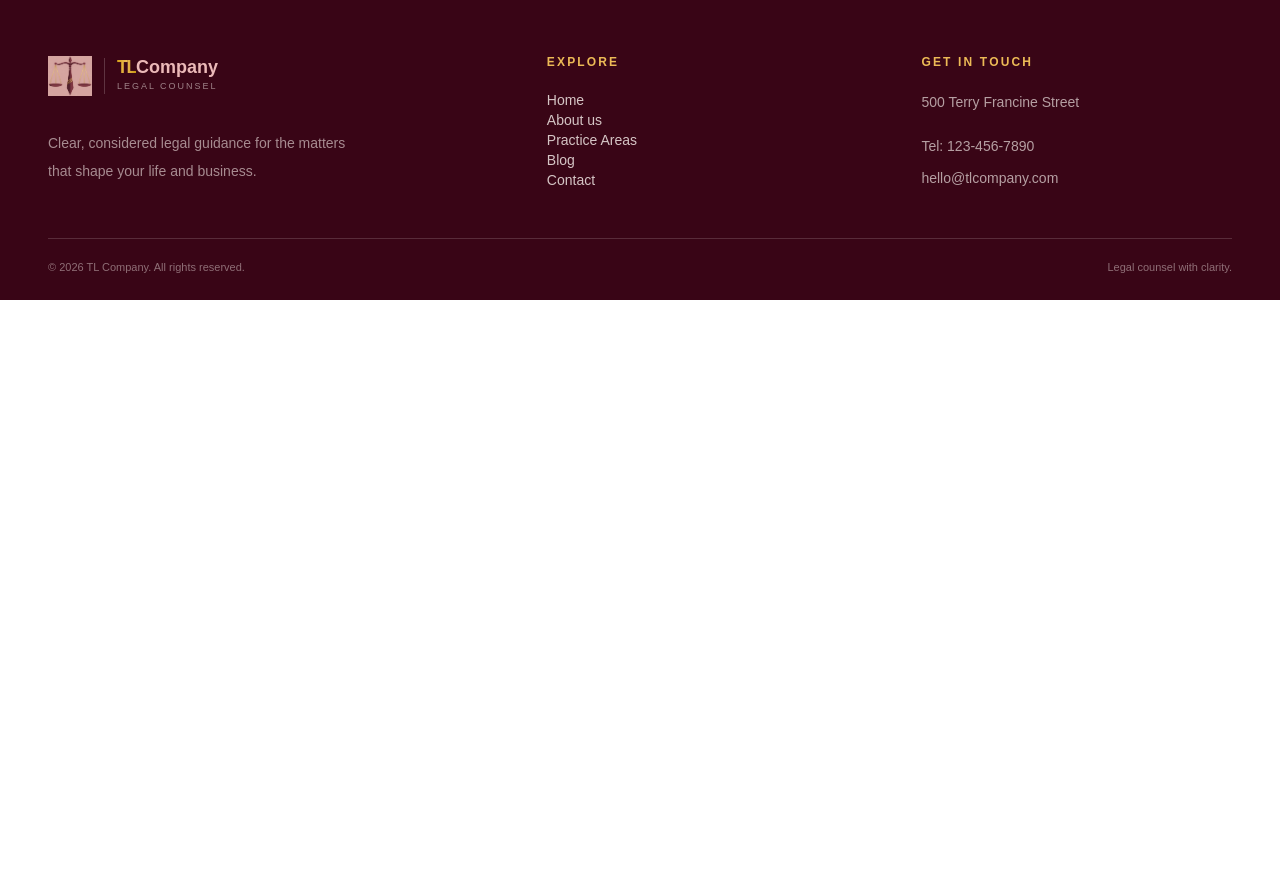
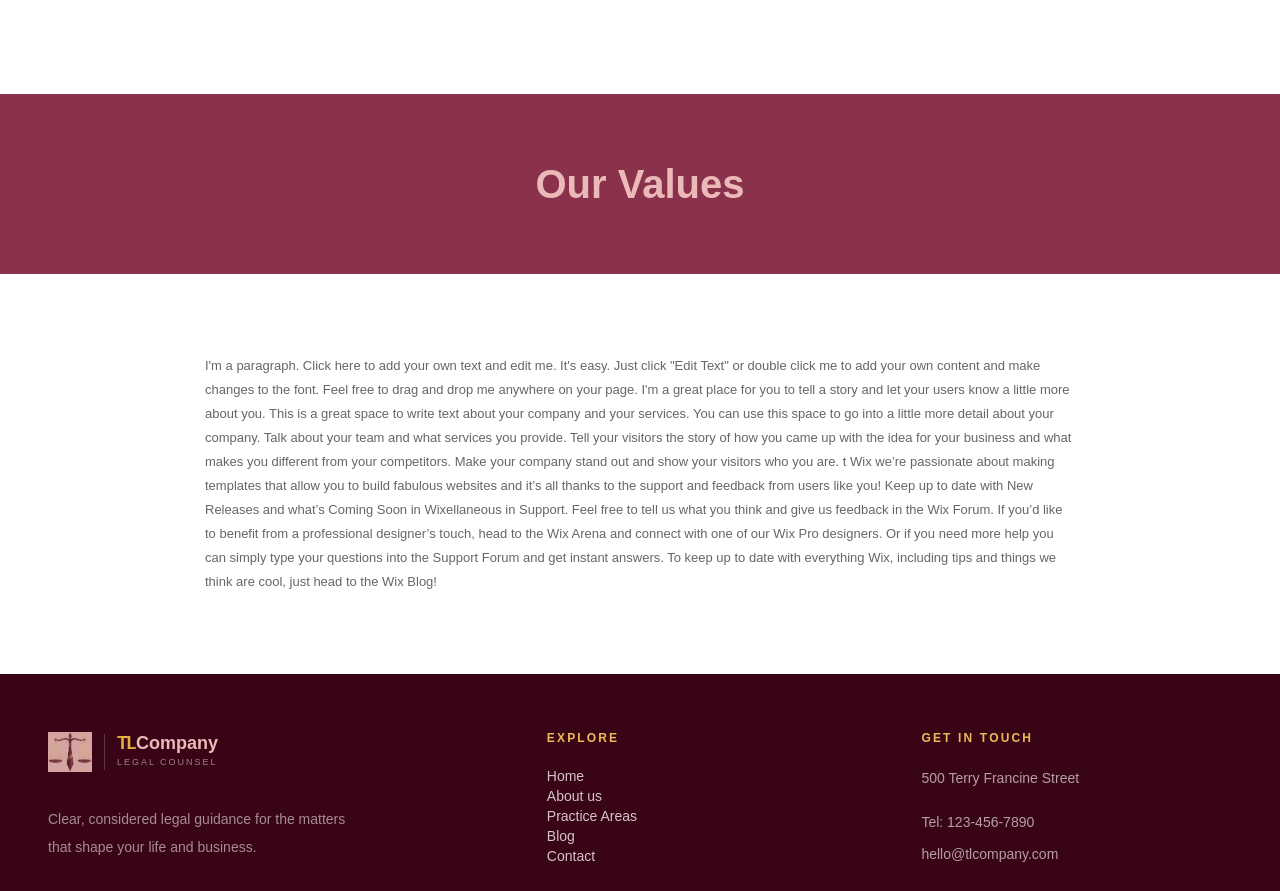
Before and after one commit to athenaa-02/TL_company, a React (Vite) app: page /about in a window 1280 px wide. Shown: the part 1768-2659 px from the top of the page. Before the commit the page ends 2068 px from the top, so only its background shows below. Built offline with nearby package versions, Linux system fonts and the light colour scheme; no server answers; the database is empty.

Commit message:
feat: create our values component and add it to about page

```diff
--- /dev/null
+++ b/src/components/common/ValuesBar.jsx
@@ -0,0 +1,38 @@
+function ValuesBar() {
+  return (
+    <>
+      <section className="flex min-h-[180px] items-center justify-center bg-primary-red px-6 py-10">
+        <h2 className="font-volkhov text-4xl font-bold leading-tight text-basic sm:text-[40px]">
+          Our Values
+        </h2>
+      </section>
+      <section className="bg-white px-6 py-16 sm:py-20">
+        <p className="mx-auto max-w-[870px] text-xs leading-6 text-text-basic sm:text-[13px]">
+          I&apos;m a paragraph. Click here to add your own text and edit me.
+          It&apos;s easy. Just click &quot;Edit Text&quot; or double click me to
+          add your own content and make changes to the font. Feel free to drag
+          and drop me anywhere on your page. I&apos;m a great place for you to
+          tell a story and let your users know a little more about you. This is
+          a great space to write text about your company and your services. You
+          can use this space to go into a little more detail about your company.
+          Talk about your team and what services you provide. Tell your visitors
+          the story of how you came up with the idea for your business and what
+          makes you different from your competitors. Make your company stand out
+          and show your visitors who you are. t Wix we’re passionate about
+          making templates that allow you to build fabulous websites and it’s
+          all thanks to the support and feedback from users like you! Keep up to
+          date with New Releases and what’s Coming Soon in Wixellaneous in
+          Support. Feel free to tell us what you think and give us feedback in
+          the Wix Forum. If you’d like to benefit from a professional designer’s
+          touch, head to the Wix Arena and connect with one of our Wix Pro
+          designers. Or if you need more help you can simply type your questions
+          into the Support Forum and get instant answers. To keep up to date
+          with everything Wix, including tips and things we think are cool, just
+          head to the Wix Blog!
+        </p>
+      </section>
+    </>
+  );
+}
+
+export default ValuesBar;
--- a/src/components/lawyers/LawersDetailedCard.jsx
+++ b/src/components/lawyers/LawersDetailedCard.jsx
@@ -9,7 +9,7 @@ function LawersDetailedCard({ data }) {
   } = data;
 
   return (
-    <section className="bg-white px-6 py-16 sm:px-10 md:py-24">
+    <section className="bg-white px-116 py-16 sm:px-6 md:py-10">
       <article className="mx-auto flex w-full max-w-[1020px] flex-col gap-8 md:flex-row md:items-center md:gap-12 lg:gap-16">
         <div className="order-2 flex-1 space-y-6 md:order-1">
           <div>
@@ -23,6 +23,10 @@ function LawersDetailedCard({ data }) {
               Accusantium consequuntur voluptate earum numquam labore deserunt
               distinctio, harum tempora ducimus ullam, nemo eos ratione vel
               corporis, eius eligendi voluptates possimus mollitia!
+            Lorem ipsum dolor sit amet consectetur adipisicing elit.
+              Accusantium consequuntur voluptate earum numquam labore deserunt
+              distinctio, harum tempora ducimus ullam, nemo eos ratione vel
+              corporis, eius eligendi
             </p>
           </div>
           <div>
@@ -31,6 +35,7 @@ function LawersDetailedCard({ data }) {
             </h4>
             <p className="mt-3 text-xs leading-[1.8] text-text-basic sm:text-[13px]">
              {primary_practice_area}
+
               </p>
           </div>
         </div>
--- a/src/components/lawyers/LawyersBioCard.jsx
+++ b/src/components/lawyers/LawyersBioCard.jsx
@@ -2,14 +2,14 @@ import LawersDetailedCard from "./LawersDetailedCard";
 import useFetch from "../../hooks/useFetch";
 
 function LawyersBioCard() {
-  const { lawyers, loading, error } = useFetch("lawyers");
+  const { data, loading, error } = useFetch("lawyers");
 
   if (error) throw error;
 
   //i should add loading state checking here
   return (
     <>
-      {lawyers.map((lawyer) => (
+      {data.map((lawyer) => (
         <LawersDetailedCard key={lawyer.id} data={lawyer}></LawersDetailedCard>
       ))}
     </>
--- a/src/components/lawyers/LawyersGeneral.jsx
+++ b/src/components/lawyers/LawyersGeneral.jsx
@@ -2,7 +2,7 @@ import { Link } from "react-router-dom";
 import useFetch from "../../hooks/useFetch";
 
 function LawyersGeneral() {
-  const { lawyers, loading, error } = useFetch("lawyers");
+  const { data, loading, error } = useFetch("lawyers");
 
 
 //i should make a good loader
@@ -12,7 +12,7 @@ function LawyersGeneral() {
   return (
     <>
       <div className="flex mt-25 mb-25 sm:mt-30.25 sm:mb-28.25 flex-wrap justify-center gap-25 sm:gap-15 lg:gap-30 xl:gap-50  items-center ">
-        {lawyers.map((lawyer) => (
+        {data.map((lawyer) => (
           <Link to={"/about"} key={lawyer.id}>
             <div key={lawyer.id} className="card flex flex-col gap-9 ">
               <div className="w-70 h-108 md:w-74.25 md:h-113.25  hover:scale-102 transition-transform duration-600  ">
--- a/src/hooks/useFetch.js
+++ b/src/hooks/useFetch.js
@@ -2,7 +2,7 @@ import { supabase } from "../lib/supabaseClient";
 import { useState, useEffect } from "react";
 
 export default function useFetch(URL) {
-  const [lawyers, setLawyers] = useState([]);
+  const [data, setLawyers] = useState([]);
   const [loading, setLoading] = useState(true);
   const [error, setError] = useState(null);
 
@@ -23,5 +23,5 @@ export default function useFetch(URL) {
     }
     getLawyers();
   }, []);
- return { lawyers, loading, error };
+ return { data, loading, error };
 }
--- a/src/pages/About/About.jsx
+++ b/src/pages/About/About.jsx
@@ -1,6 +1,8 @@
 import AboutTl from "../../components/layout/AboutTl";
 import AboutTlBox from "../../components/layout/AboutTlBox";
 import LawyersBioCard from "../../components/lawyers/LawyersBioCard";
+import ValuesBar from "../../components/common/ValuesBar";
+
 
 function About() {
   return (
@@ -11,9 +13,10 @@ function About() {
         <div className="mx-auto flex max-w-[1650px] md:justify-end md:pr-40">
           <AboutTlBox />
         </div>
-        <div>
+        <div className="mt-24 mb-24">
           <LawyersBioCard/>
         </div>
+        <ValuesBar></ValuesBar>
       </main>
     </>
   );
```
